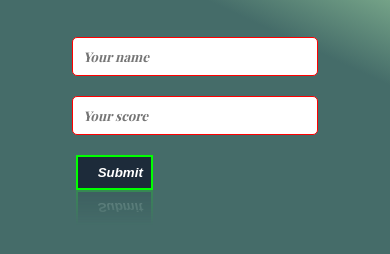
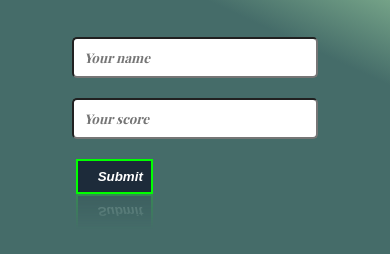
Before and after one commit to brainconnect93/Leaderboard, a website built with webpack: page src/index.html in a window 390 px wide. Shown: the part 536-790 px from the top of the page. Built offline with nearby package versions, Linux system fonts and the light colour scheme; a web font is replaced by a local one.

Commit message:
Make changes

```diff
--- a/src/styles.css
+++ b/src/styles.css
@@ -15,18 +15,6 @@ body {
   height: 100vh;
   overflow-x: scroll;
 }
-
-/* .header {
-  background-image: url(./images/back-img2.jpg);
-  background-size: cover;
-  opacity: 0.8;
-  height: 100%;
-  top: 0;
-  left: 0;
-  bottom: 0;
-  right: 0;
-  position: absolute;
-} */
 
 /* header styling */
 
@@ -249,7 +237,6 @@ span {
     font-weight: bold;
     font-style: italic;
     border-radius: 5px;
-    border: 1px solid red;
     margin: 10px 15%;
   }
 
```
Also changed, not shown: README.md.
